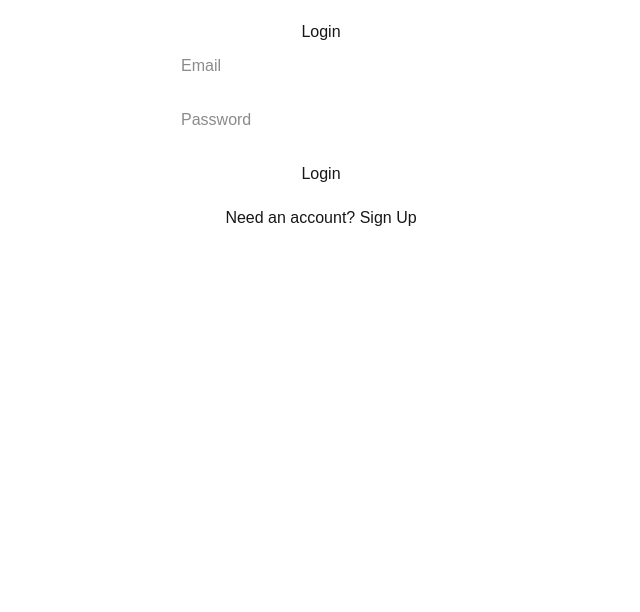
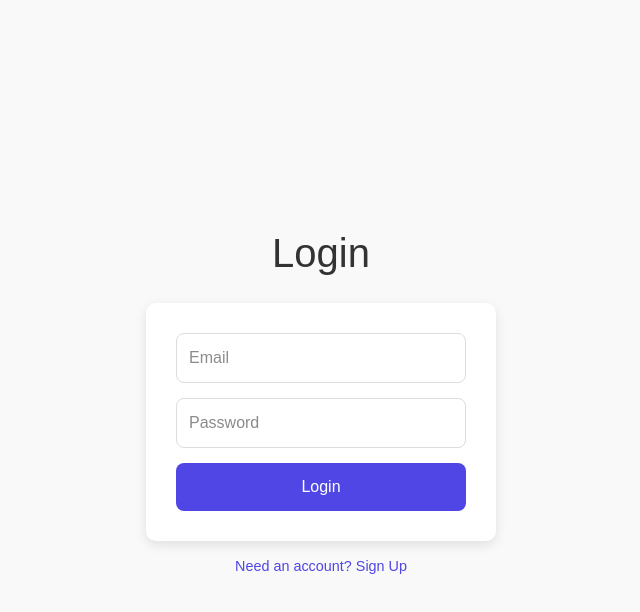
Before and after one commit to sadad54/keenify-todo, a Next.js app: page / in a window 1280 px wide. Shown: the top 612 px of the page, without its empty margins (319-959 px from the left). Built offline with nearby package versions, Linux system fonts and the light colour scheme; no server answers.

Commit message:
modern ui

```diff
--- a/src/app/dashboard/page.js
+++ b/src/app/dashboard/page.js
@@ -61,29 +61,103 @@ export default function Dashboard() {
     }
 
     return (
-        <div style={{ padding: '20px', display: 'flex', flexDirection: 'column', alignItems: 'center' }}>
-            <h1>Your Todo List</h1>
-            <div style={{ marginBottom: '20px' }}>
+        <div style={styles.container}>
+            <h1 style={styles.title}>Your Todo List</h1>
+
+            <div style={styles.todoInputContainer}>
                 <input
                     type="text"
                     placeholder="New todo"
                     value={newTodo}
                     onChange={(e) => setNewTodo(e.target.value)}
-                    style={{ padding: '10px', marginRight: '10px' }}
+                    style={styles.input}
                 />
-                <button onClick={addTodo} style={{ padding: '10px' }}>Add</button>
+                <button onClick={addTodo} style={styles.addButton}>Add</button>
             </div>
 
-            <ul style={{ listStyleType: 'none', padding: 0 }}>
+            <ul style={styles.todoList}>
                 {todos.map((todo) => (
-                    <li key={todo.id} style={{ marginBottom: '10px' }}>
-                        {todo.task}
-                        <button onClick={() => deleteTodo(todo.id)} style={{ marginLeft: '10px' }}>Delete</button>
+                    <li key={todo.id} style={styles.todoItem}>
+                        <span>{todo.task}</span>
+                        <button onClick={() => deleteTodo(todo.id)} style={styles.deleteButton}>Delete</button>
                     </li>
                 ))}
             </ul>
 
-            <button onClick={logout} style={{ marginTop: '20px', padding: '10px' }}>Logout</button>
+            <button onClick={logout} style={styles.logoutButton}>Logout</button>
         </div>
     )
 }
+
+const styles = {
+    container: {
+        display: 'flex',
+        flexDirection: 'column',
+        alignItems: 'center',
+        minHeight: '100vh',
+        backgroundColor: '#f9f9f9',
+        fontFamily: 'Arial, sans-serif',
+        padding: '20px',
+    },
+    title: {
+        fontSize: '2.5rem',
+        marginBottom: '30px',
+        color: '#333',
+    },
+    todoInputContainer: {
+        display: 'flex',
+        gap: '10px',
+        marginBottom: '20px',
+    },
+    input: {
+        padding: '12px',
+        borderRadius: '8px',
+        border: '1px solid #ddd',
+        fontSize: '1rem',
+        minWidth: '250px',
+    },
+    addButton: {
+        padding: '12px 20px',
+        borderRadius: '8px',
+        border: 'none',
+        backgroundColor: '#4f46e5',
+        color: '#fff',
+        cursor: 'pointer',
+        fontSize: '1rem',
+    },
+    todoList: {
+        listStyleType: 'none',
+        padding: 0,
+        width: '100%',
+        maxWidth: '400px',
+    },
+    todoItem: {
+        display: 'flex',
+        justifyContent: 'space-between',
+        alignItems: 'center',
+        padding: '12px',
+        marginBottom: '10px',
+        backgroundColor: '#fff',
+        borderRadius: '8px',
+        boxShadow: '0 2px 6px rgba(0,0,0,0.1)',
+    },
+    deleteButton: {
+        padding: '6px 12px',
+        borderRadius: '6px',
+        border: 'none',
+        backgroundColor: '#ef4444',
+        color: '#fff',
+        cursor: 'pointer',
+        fontSize: '0.9rem',
+    },
+    logoutButton: {
+        marginTop: '20px',
+        padding: '10px 20px',
+        borderRadius: '8px',
+        border: 'none',
+        backgroundColor: '#4f46e5',
+        color: '#fff',
+        cursor: 'pointer',
+        fontSize: '1rem',
+    },
+}
--- a/src/app/page.js
+++ b/src/app/page.js
@@ -32,16 +32,16 @@ export default function AuthPage() {
     }
 
     return (
-        <div style={{ padding: '20px', display: 'flex', flexDirection: 'column', alignItems: 'center' }}>
-            <h1>{isLogin ? 'Login' : 'Sign Up'}</h1>
-            <form onSubmit={handleSubmit} style={{ display: 'flex', flexDirection: 'column', width: '300px', gap: '10px' }}>
+        <div style={styles.container}>
+            <h1 style={styles.title}>{isLogin ? 'Login' : 'Sign Up'}</h1>
+            <form onSubmit={handleSubmit} style={styles.form}>
                 <input
                     type="email"
                     placeholder="Email"
                     value={email}
                     onChange={(e) => setEmail(e.target.value)}
                     required
-                    style={{ padding: '10px' }}
+                    style={styles.input}
                 />
                 <input
                     type="password"
@@ -49,15 +49,67 @@ export default function AuthPage() {
                     value={password}
                     onChange={(e) => setPassword(e.target.value)}
                     required
-                    style={{ padding: '10px' }}
+                    style={styles.input}
                 />
-                <button type="submit" style={{ padding: '10px' }}>
+                <button type="submit" style={styles.button}>
                     {isLogin ? 'Login' : 'Sign Up'}
                 </button>
             </form>
-            <button onClick={() => setIsLogin(!isLogin)} style={{ marginTop: '10px' }}>
+            <button onClick={() => setIsLogin(!isLogin)} style={styles.toggleButton}>
                 {isLogin ? 'Need an account? Sign Up' : 'Already have an account? Login'}
             </button>
         </div>
     )
 }
+
+const styles = {
+    container: {
+        display: 'flex',
+        flexDirection: 'column',
+        justifyContent: 'center',
+        alignItems: 'center',
+        minHeight: '100vh',
+        backgroundColor: '#f9f9f9',
+        fontFamily: 'Arial, sans-serif',
+        padding: '20px',
+    },
+    title: {
+        fontSize: '2.5rem',
+        marginBottom: '20px',
+        color: '#333',
+    },
+    form: {
+        display: 'flex',
+        flexDirection: 'column',
+        gap: '15px',
+        width: '100%',
+        maxWidth: '350px',
+        backgroundColor: '#fff',
+        padding: '30px',
+        borderRadius: '10px',
+        boxShadow: '0 4px 12px rgba(0, 0, 0, 0.1)',
+    },
+    input: {
+        padding: '12px',
+        borderRadius: '8px',
+        border: '1px solid #ddd',
+        fontSize: '1rem',
+    },
+    button: {
+        padding: '12px',
+        borderRadius: '8px',
+        border: 'none',
+        backgroundColor: '#4f46e5',
+        color: '#fff',
+        fontSize: '1rem',
+        cursor: 'pointer',
+    },
+    toggleButton: {
+        marginTop: '15px',
+        background: 'none',
+        border: 'none',
+        color: '#4f46e5',
+        cursor: 'pointer',
+        fontSize: '0.9rem',
+    }
+}
```
